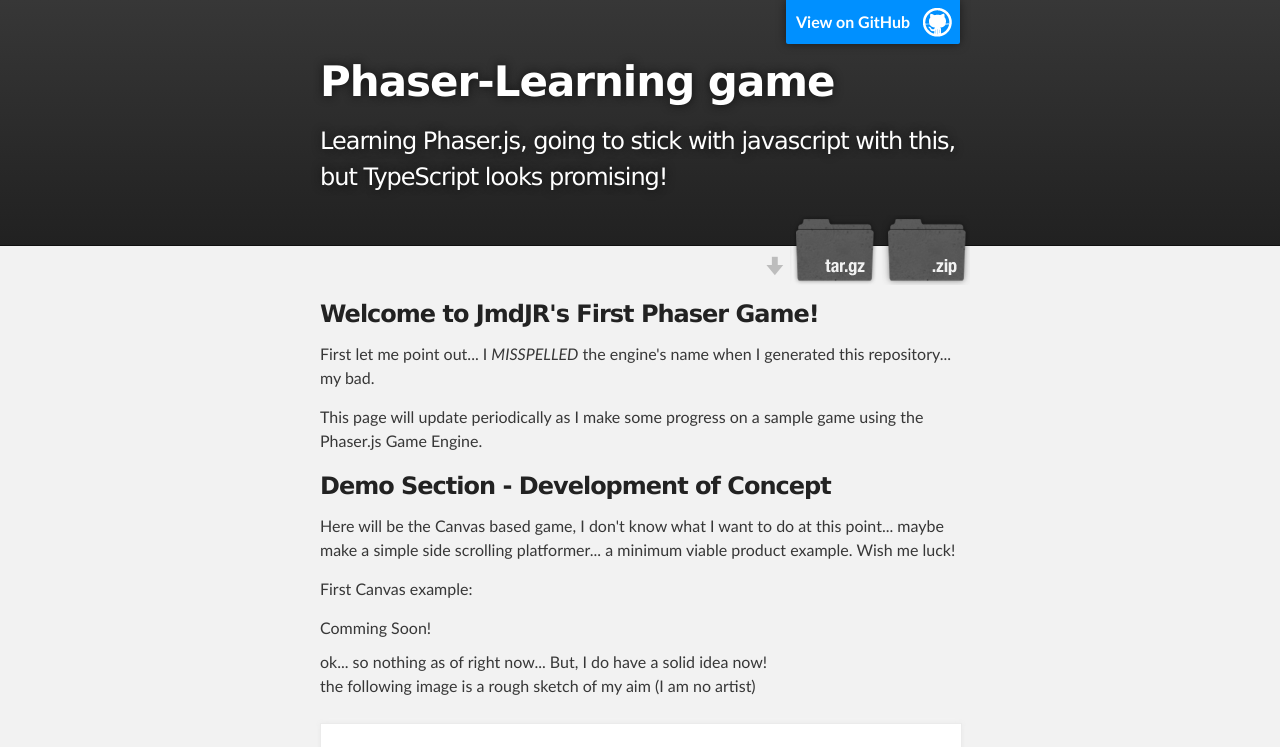
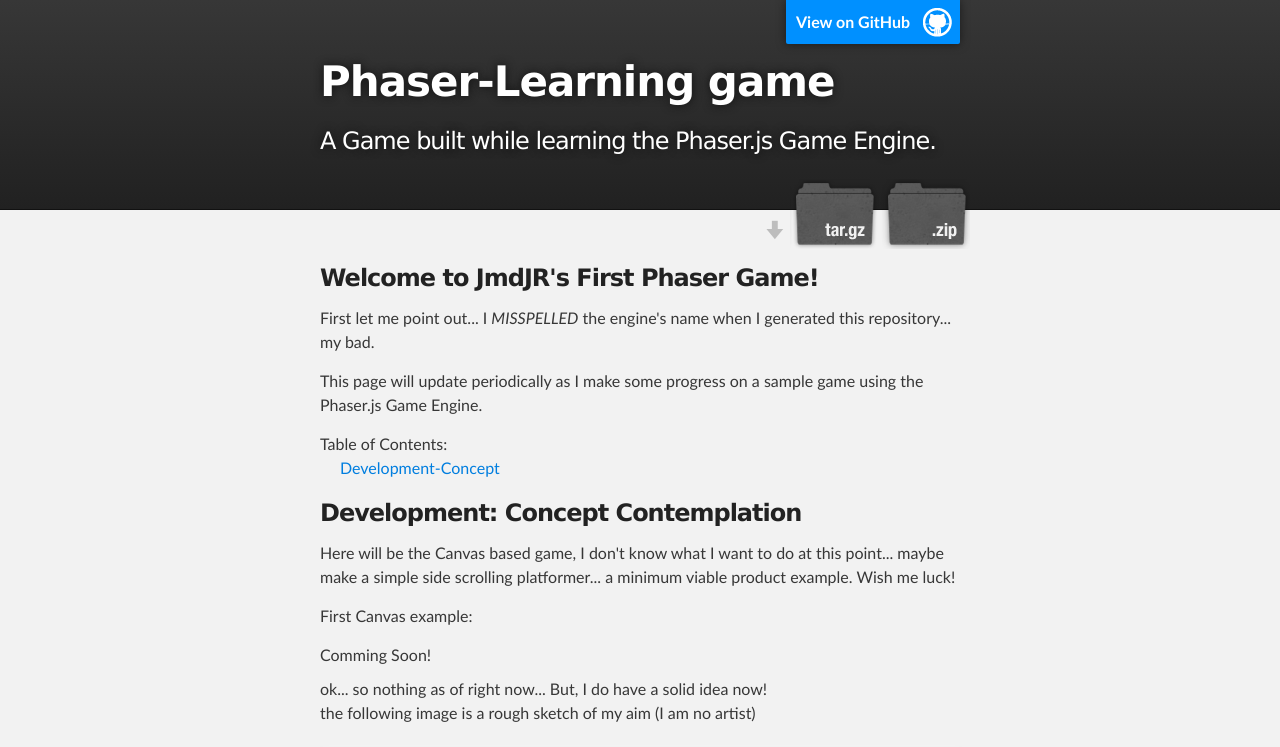
Before and after one commit to jmdjr/Phasor-LearningGame, a plain HTML site: page index.html in a window 1280 px wide. Shown: the top 747 px of the page. Drawn offline with Linux system fonts and the light colour scheme.

Commit message:
Minor Text updates

```diff
--- a/index.html
+++ b/index.html
@@ -4,7 +4,7 @@
   <head>
     <meta charset='utf-8'>
     <meta http-equiv="X-UA-Compatible" content="chrome=1">
-    <meta name="description" content="Phasor-learninggame : Learning Phaser.js, going to stick with javascript with this, but TypeScript looks promising!">
+    <meta name="description" content="Phasor-learninggame : Learning Phaser.js, going to stick with javascript">
 
     <link rel="stylesheet" type="text/css" media="screen" href="stylesheets/stylesheet.css">
 
@@ -19,7 +19,7 @@
           <a id="forkme_banner" href="https://github.com/jmdjr/Phasor-LearningGame">View on GitHub</a>
 
           <h1 id="project_title">Phaser-Learning game</h1>
-          <h2 id="project_tagline">Learning Phaser.js, going to stick with javascript with this, but TypeScript looks promising!</h2>
+          <h2 id="project_tagline">A Game built while learning the Phaser.js Game Engine.</h2>
 
             <section id="downloads">
               <a class="zip_download_link" href="https://github.com/jmdjr/Phasor-LearningGame/zipball/master">Download this project as a .zip file</a>
@@ -31,19 +31,15 @@
     <!-- MAIN CONTENT -->
     <div id="main_content_wrap" class="outer">
         <section id="main_content" class="inner">
-            <h3>
-            <a id="welcome-to-jmdjrs-first-phaser-game" class="anchor" href="#welcome-to-jmdjrs-first-phaser-game" aria-hidden="true">
-                <span class="octicon octicon-link"></span></a>Welcome to JmdJR's First Phaser Game!
-            </h3>
+            <h3>Welcome to JmdJR's First Phaser Game!</h3>
 
             <p> First let me point out... I <em>MISSPELLED</em> the engine's name when I generated this repository... my bad. </p>
             <p>This page will update periodically as I make some progress on a sample game using the Phaser.js Game Engine.  </p>
-
-            <h3>
-            <a id="demo-section" class="anchor" href="#demo-section" aria-hidden="true">
-                <span class="octicon octicon-link"></span>
-                </a>Demo Section - Development of Concept
-            </h3>
+            Table of Contents:
+            <ul style="list-style-type: none;">
+                <li><a href="#Development-Concept">Development-Concept</a></li>
+            </ul>
+            <h3 id="Development-Concept">Development: Concept Contemplation</h3>
 
             <p>Here will be the Canvas based game, I don't know what I want to do at this point... maybe make a simple side scrolling platformer... a minimum viable product example.  Wish me luck!</p>
                 <p>First Canvas example:</p>
```
